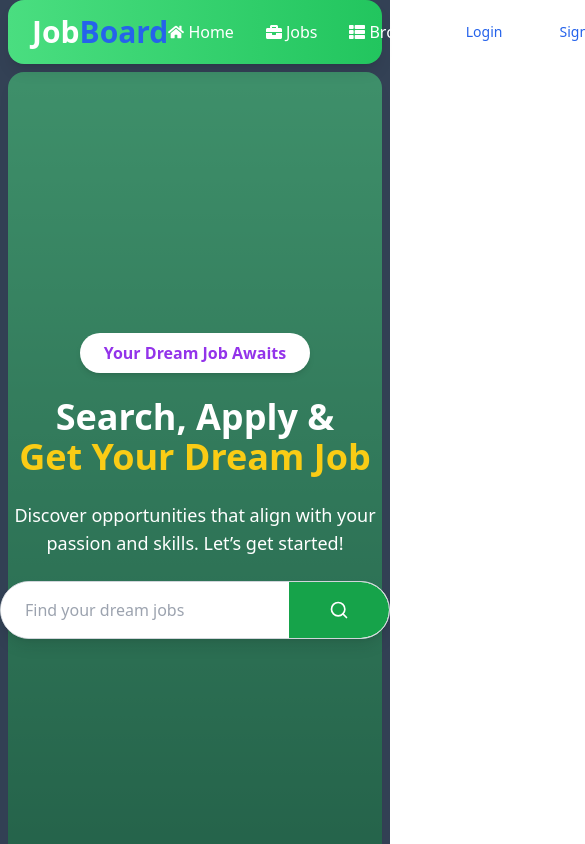
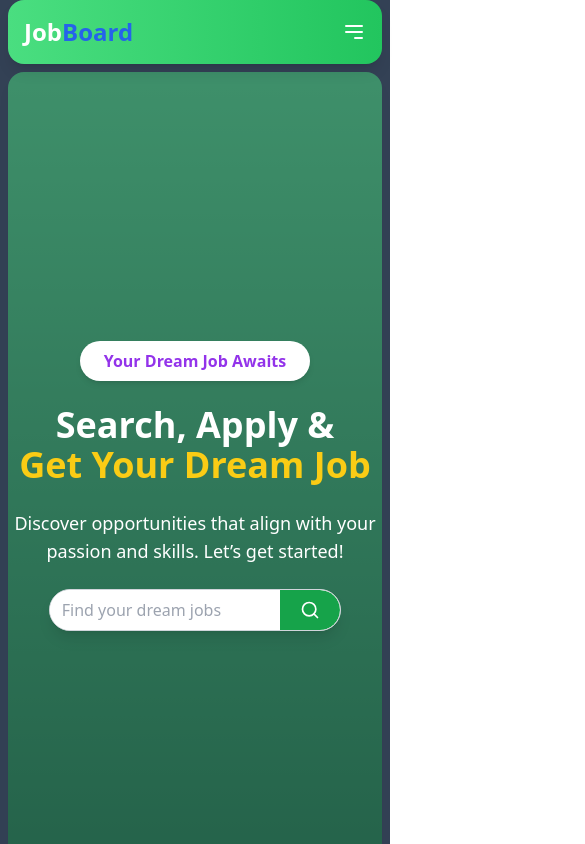
Before and after one commit to amrahs02/Job_Board, a React (Vite) app in the folder frontend/: page / in a window 390 px wide. Shown: the top 844 px of the page, 585 px wide, since content can reach past the window. Built offline with nearby package versions, Linux system fonts and the light colour scheme; no server answers.

Commit message:
Refactor UI styles in LatestJobs, Browse, HeroSection, Jobs, LatestJobCards, and Profile components

```diff
--- a/frontend/src/components/Browse.jsx
+++ b/frontend/src/components/Browse.jsx
@@ -5,17 +5,17 @@ import { useDispatch, useSelector } from "react-redux";
 import { setSearchedQuery } from "@/redux/jobSlice";
 import useGetAllJobs from "@/hooks/useGetAllJobs";
 
-// const randomJobs = [1, 2,45];
-
 const Browse = () => {
   useGetAllJobs();
   const { allJobs } = useSelector((store) => store.job);
   const dispatch = useDispatch();
+
   useEffect(() => {
     return () => {
       dispatch(setSearchedQuery(""));
     };
-  }, []);
+  }, [dispatch]);
+
   return (
     <div>
       <Navbar />
@@ -23,10 +23,10 @@ const Browse = () => {
         <h1 className="font-bold text-xl my-10">
           Search Results ({allJobs.length})
         </h1>
-        <div className="grid grid-cols-3 gap-4">
-          {allJobs.map((job) => {
-            return <Job key={job._id} job={job} />;
-          })}
+        <div className="grid grid-cols-1 sm:grid-cols-2 lg:grid-cols-3 gap-4">
+          {allJobs.map((job) => (
+            <Job key={job._id} job={job} />
+          ))}
         </div>
       </div>
     </div>
--- a/frontend/src/components/HeroSection.jsx
+++ b/frontend/src/components/HeroSection.jsx
@@ -31,16 +31,16 @@ const HeroSection = () => {
           Discover opportunities that align with your passion and skills. Let’s
           get started!
         </p>
-        <div className="flex w-full shadow-lg bg-white rounded-full overflow-hidden border border-gray-300">
+        <div className="flex sm:w-full w-3/4 shadow-lg bg-white rounded-full overflow-hidden border border-gray-300">
           <input
             type="text"
             placeholder="Find your dream jobs"
             onChange={(e) => setQuery(e.target.value)}
-            className="py-4 px-6 w-full text-gray-800 placeholder-gray-400 outline-none"
+            className="sm:py-4 sm:px-6 py-2 px-3 w-full text-gray-800 placeholder-gray-400 outline-none"
           />
           <Button
             onClick={searchJobHandler}
-            className="bg-green-600 text-white py-7 px-10 rounded-r-full hover:bg-green-700 transition duration-300"
+            className="bg-green-600 text-white sm:py-7 sm:px-10 py-3 px-5 rounded-r-full hover:bg-green-700 transition duration-300"
           >
             <Search className="h-5 w-5" />
           </Button>
--- a/frontend/src/components/Job.jsx
+++ b/frontend/src/components/Job.jsx
@@ -7,7 +7,6 @@ import { useNavigate } from "react-router-dom";
 
 const Job = ({ job }) => {
   const navigate = useNavigate();
-  // const jobId = "lsekdhjgdsnfvsdkjf";
 
   const daysAgoFunction = (mongodbTime) => {
     const createdAt = new Date(mongodbTime);
@@ -17,20 +16,20 @@ const Job = ({ job }) => {
   };
 
   return (
-    <div className="p-5 rounded-2xl-md shadow-xl bg-white border border-gray-100">
+    <div className="p-5 rounded-lg shadow-xl bg-white border border-gray-100">
       <div className="flex items-center justify-between">
         <p className="text-sm text-gray-500">
           {daysAgoFunction(job?.createdAt) === 0
             ? "Today"
             : `${daysAgoFunction(job?.createdAt)} days ago`}
         </p>
-        <Button variant="outline" className="rounded-2xl" size="icon">
+        <Button variant="outline" className="rounded-full" size="icon">
           <Bookmark />
         </Button>
       </div>
 
       <div className="flex items-center gap-2 my-2">
-        <Button className="p-6" variant="outline" size="icon">
+        <Button className="p-1" variant="outline" size="icon">
           <Avatar>
             <AvatarImage src={job?.company?.logo} />
           </Avatar>
@@ -45,7 +44,8 @@ const Job = ({ job }) => {
         <h1 className="font-bold text-lg my-2">{job?.title}</h1>
         <p className="text-sm text-gray-600">{job?.description}</p>
       </div>
-      <div className="flex items-center gap-2 mt-4">
+
+      <div className="flex flex-wrap gap-2 mt-4">
         <Badge className={"text-blue-700 font-bold"} variant="ghost">
           {job?.position} Positions
         </Badge>
@@ -53,17 +53,19 @@ const Job = ({ job }) => {
           {job?.jobType}
         </Badge>
         <Badge className={"text-[#7209b7] font-bold"} variant="ghost">
-          {job?.salary}LPA
+          {job?.salary} LPA
         </Badge>
       </div>
-      <div className="flex items-center gap-4 mt-4">
+
+      <div className="flex flex-col sm:flex-row items-start sm:items-center gap-4 mt-4">
         <Button
           onClick={() => navigate(`/description/${job?._id}`)}
           variant="outline"
+          className="flex-1"
         >
           Details
         </Button>
-        <Button className="bg-[#7209b7]">Save For Later</Button>
+        <Button className="bg-[#7209b7] flex-1 sm:flex-none">Save For Later</Button>
       </div>
     </div>
   );
--- a/frontend/src/components/Jobs.jsx
+++ b/frontend/src/components/Jobs.jsx
@@ -4,8 +4,6 @@ import FilterCard from "./FilterCard";
 import Job from "./Job";
 import { useSelector } from "react-redux";
 import { motion } from "framer-motion";
-
-// const jobsArray = [1, 2, 3, 4, 5, 6, 7, 8];
 
 const Jobs = () => {
   const { allJobs, searchedQuery } = useSelector((store) => store.job);
@@ -29,16 +27,16 @@ const Jobs = () => {
   return (
     <div>
       <Navbar />
-      <div className="max-w-7xl mx-auto mt-5">
-        <div className="flex gap-5">
-          <div className="w-20%">
+      <div className="max-w-7xl mx-auto mt-5 px-4">
+        <div className="flex flex-col md:flex-row gap-5">
+          <div className="w-full md:w-1/4">
             <FilterCard />
           </div>
           {filterJobs.length <= 0 ? (
-            <span>Job not found</span>
+            <span className="text-center md:text-left">Job not found</span>
           ) : (
             <div className="flex-1 h-[88vh] overflow-y-auto pb-5">
-              <div className="grid grid-cols-3 gap-4">
+              <div className="grid grid-cols-1 sm:grid-cols-2 lg:grid-cols-3 gap-4">
                 {filterJobs.map((job) => (
                   <motion.div
                     initial={{ opacity: 0, x: 100 }}
--- a/frontend/src/components/LatestJobCards.jsx
+++ b/frontend/src/components/LatestJobCards.jsx
@@ -5,19 +5,21 @@ import { useNavigate } from "react-router-dom";
 const LatestJobCards = ({ job }) => {
   const navigate = useNavigate();
   return (
+    <div className=" " >
+
     <div
       onClick={() => navigate(`/description/${job._id}`)}
-      className="p-5 rounded-2xl-md shadow-xl  rounded-2xl bg-slate-200  border border-gray-100 cursor-pointer"
-    >
-      <div>
-        <h1 className="font-medium text-lg">{job?.company?.name}</h1>
-        <p className="text-sm text-gray-500">India</p>
+      className="p-5 rounded-md  shadow-xl bg-white border border-gray-100 cursor-pointer hover:shadow-2xl transition-shadow duration-300"
+      >
+      <div className="flex flex-col">
+        <h1 className="font-medium text-lg md:text-xl">{job?.company?.name}</h1>
+        <p className="text-sm text-gray-500">{job?.location || 'India'}</p>
       </div>
-      <div>
-        <h1 className="font-bold text-lg my-2">{job?.title}</h1>
-        <p className="text-sm text-gray-600">{job?.description}</p>
+      <div className="flex flex-col mt-2">
+        <h1 className="font-bold text-lg my-2 md:text-xl">{job?.title}</h1>
+        <p className="text-sm text-gray-600 md:text-base">{job?.description}</p>
       </div>
-      <div className="flex items-center gap-2 mt-4">
+      <div className="flex flex-col md:flex-row items-start gap-2 mt-4">
         <Badge className={"text-blue-700 font-bold"} variant="ghost">
           {job?.position} Positions
         </Badge>
@@ -25,10 +27,11 @@ const LatestJobCards = ({ job }) => {
           {job?.jobType}
         </Badge>
         <Badge className={"text-[#7209b7] font-bold"} variant="ghost">
-          {job?.salary}LPA
+          {job?.salary} LPA
         </Badge>
       </div>
     </div>
+      </div>
   );
 };
 
--- a/frontend/src/components/LatestJobs.jsx
+++ b/frontend/src/components/LatestJobs.jsx
@@ -9,11 +9,11 @@ const LatestJobs = () => {
 
   return (
     <div className="max-w-7xl mx-auto my-20">
-      <h1 className="text-4xl font-bold">
+      <h1 className="text-4xl m-3 font-bold">
         <span className="text-[#a977ff]">Latest & Top </span>
         <span className="text-white">Job Openings</span>
       </h1>
-      <div className="grid grid-cols-3 gap-4 my-5">
+      <div className="grid  sm:grid-cols-3 grid-cols-1 gap-4 sm:my-5 m-2">
         {allJobs.length <= 0 ? (
           <span>No Job Available</span>
         ) : (
--- a/frontend/src/components/Profile.jsx
+++ b/frontend/src/components/Profile.jsx
@@ -10,7 +10,6 @@ import UpdateProfileDialog from "./UpdateProfileDialog";
 import { useSelector } from "react-redux";
 import useGetAppliedJobs from "@/hooks/useGetAppliedJobs";
 
-// const skills = ["Html", "Css", "Javascript", "Reactjs"]
 const isResume = true;
 
 const Profile = () => {
@@ -22,7 +21,7 @@ const Profile = () => {
     <div>
       <Navbar />
       <div className="max-w-4xl mx-auto bg-white border border-gray-200 rounded-2xl my-5 p-8">
-        <div className="flex justify-between">
+        <div className="flex flex-col md:flex-row justify-between">
           <div className="flex items-center gap-4">
             <Avatar className="h-24 w-24">
               <AvatarImage
@@ -37,7 +36,7 @@ const Profile = () => {
           </div>
           <Button
             onClick={() => setOpen(true)}
-            className="text-right"
+            className="text-right mt-4 md:mt-0"
             variant="outline"
           >
             <Pen />
@@ -54,8 +53,8 @@ const Profile = () => {
           </div>
         </div>
         <div className="my-5">
-          <h1>Skills</h1>
-          <div className="flex items-center gap-1">
+          <h1 className="text-lg font-bold">Skills</h1>
+          <div className="flex flex-wrap items-center gap-1">
             {user?.profile?.skills.length !== 0 ? (
               user?.profile?.skills.map((item, index) => (
                 <Badge key={index}>{item}</Badge>
@@ -80,9 +79,9 @@ const Profile = () => {
           )}
         </div>
       </div>
-      <div className="max-w-4xl mx-auto bg-white rounded-2xl">
+      <div className="max-w-4xl mx-auto bg-white rounded-2xl my-5 p-5">
         <h1 className="font-bold text-lg my-5">Applied Jobs</h1>
-        {/* Applied Job Table   */}
+        {/* Applied Job Table */}
         <AppliedJobTable />
       </div>
       <UpdateProfileDialog open={open} setOpen={setOpen} />
--- a/frontend/src/components/shared/Navbar.jsx
+++ b/frontend/src/components/shared/Navbar.jsx
@@ -1,4 +1,4 @@
-import React from "react";
+import React, { useState } from "react";
 import { Popover, PopoverContent, PopoverTrigger } from "../ui/popover";
 import { Button } from "../ui/button";
 import { Avatar, AvatarImage } from "../ui/avatar";
@@ -15,6 +15,7 @@ const Navbar = () => {
   const { user } = useSelector((store) => store.auth);
   const dispatch = useDispatch();
   const navigate = useNavigate();
+  const [menuOpen, setMenuOpen] = useState(false);
 
   const logoutHandler = async () => {
     try {
@@ -33,15 +34,62 @@ const Navbar = () => {
   };
 
   return (
-    <nav className="bg-gradient-to-r mx-2 rounded-2xl  from-green-400 to-green-500 shadow-lg sticky top-0 z-10">
-      <div className="flex items-center justify-between mx-auto max-w-7xl h-16 px-6 md:px-8">
-        <h1 className="text-3xl font-bold text-white transition duration-200 hover:underline">
+    <nav className="bg-gradient-to-r mx-2 rounded-2xl from-green-400 to-green-500 shadow-lg sticky top-0 z-10">
+      <div className="flex items-center justify-between mx-auto max-w-7xl h-16 px-4 md:px-8">
+        {/* Logo */}
+        <h1 className="text-2xl md:text-3xl font-bold text-white transition duration-200 hover:underline">
           <Link to="/">
             Job<span className="text-blue-600">Board</span>
           </Link>
         </h1>
-        <div className="flex items-center gap-6">
-          <ul className="flex font-medium items-center gap-8 text-white">
+
+        {/* Toggle Button for mobile */}
+        <div className="md:hidden flex items-center">
+          <button
+            onClick={() => setMenuOpen(!menuOpen)}
+            className="text-white focus:outline-none"
+          >
+            {menuOpen ? (
+              <svg
+                className="w-6 h-6"
+                fill="none"
+                stroke="currentColor"
+                viewBox="0 0 24 24"
+                xmlns="http://www.w3.org/2000/svg"
+              >
+                <path
+                  strokeLinecap="round"
+                  strokeLinejoin="round"
+                  strokeWidth="2"
+                  d="M6 18L18 6M6 6l12 12"
+                />
+              </svg>
+            ) : (
+              <svg
+                className="w-6 h-6"
+                fill="none"
+                stroke="currentColor"
+                viewBox="0 0 24 24"
+                xmlns="http://www.w3.org/2000/svg"
+              >
+                <path
+                  strokeLinecap="round"
+                  strokeLinejoin="round"
+                  strokeWidth="2"
+                  d="M4 6h16M4 12h16m-7 6h7"
+                />
+              </svg>
+            )}
+          </button>
+        </div>
+
+        {/* Menu Items */}
+        <div
+          className={`${
+            menuOpen ? "block" : "hidden"
+          } md:flex flex-col md:flex-row items-center gap-6 mt-52 bg-green-500 p-3 rounded-2xl md:mt-0 text-white w-full md:w-auto`}
+        >
+          <ul className="flex flex-col md:flex-row font-medium items-start gap-6 p-1 md:gap-4 w-full md:w-auto sm:bg-none bg-green-500 md:bg-transparent py-4 md:py-0">
             {user && user.role === "recruiter" ? (
               <>
                 <li className="flex items-center transition-colors duration-200 hover:text-yellow-300">
@@ -71,8 +119,9 @@ const Navbar = () => {
             )}
           </ul>
 
+          {/* Authentication Buttons */}
           {!user ? (
-            <div className="flex items-center gap-4">
+            <div className="flex flex-col md:flex-row items-center gap-4">
               <Link to="/login">
                 <Button
                   variant="outline"
```
